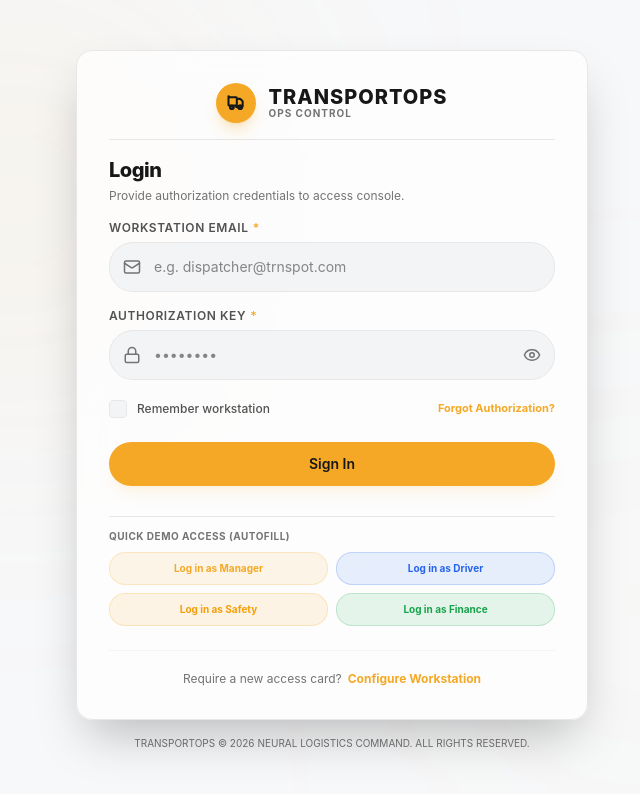
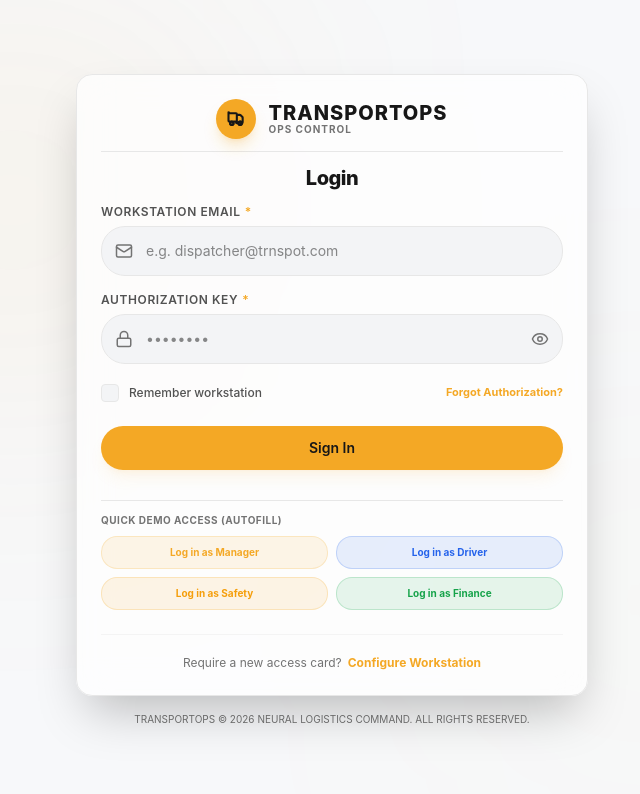
Before and after one commit to Ranjitha04-S/TransitOps, a React (Vite) app in the folder client/: page /login in a window 1280 px wide. Shown: the top 794 px of the page, without its empty margins (308-948 px from the left). Built offline with nearby package versions, Linux system fonts and the light colour scheme.

Commit message:
style: center login title, remove description line, and reduce card height via compact margins

```diff
--- a/client/src/pages/Login.jsx
+++ b/client/src/pages/Login.jsx
@@ -227,9 +227,9 @@ const Login = () => {
 
   return (
     <AuthLayout>
-      <div className="glass-panel p-6 md:p-8 rounded-2xl shadow-2xl relative border border-border">
+      <div className="glass-panel p-5 md:p-6 rounded-2xl shadow-2xl relative border border-border">
         {/* Branding header inside the card */}
-        <div className="flex items-center gap-3 justify-center mb-4 pb-4 border-b border-border">
+        <div className="flex items-center gap-3 justify-center mb-3 pb-3 border-b border-border">
           <div className="w-10 h-10 rounded-xl bg-primary flex items-center justify-center shadow-lg shadow-primary/25">
             <svg className="w-5 h-5 text-text-primary" fill="none" stroke="currentColor" viewBox="0 0 24 24" xmlns="http://www.w3.org/2000/svg">
               <path strokeLinecap="round" strokeLinejoin="round" strokeWidth={2.5} d="M9 17a2 2 0 11-4 0 2 2 0 014 0zM19 17a2 2 0 11-4 0 2 2 0 014 0z" />
@@ -247,15 +247,10 @@ const Login = () => {
         </div>
 
         {/* Banner header inside card */}
-        <div className="mb-4">
+        <div className="mb-3 text-center">
           <h2 className="text-xl font-extrabold text-text-primary tracking-tight">
             {mode === 'login' ? 'Login' : 'Deploy Account'}
           </h2>
-          <p className="text-text-muted text-xs mt-1">
-            {mode === 'login'
-              ? 'Provide authorization credentials to access console.'
-              : 'Configure operational profiles to deploy workstation.'}
-          </p>
         </div>
 
         {/* Global Notices */}
```
